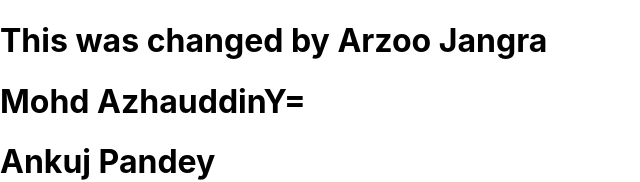
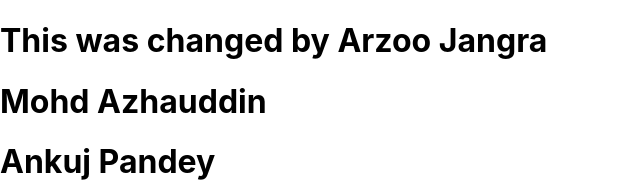
Before and after one commit to ankujpandey/testing, a React (Create React App) app: page / in a window 1280 px wide. Shown: the top 182 px of the page, without its empty margins (0-640 px from the left). Built offline with nearby package versions, Linux system fonts and the light colour scheme.

Commit message:
src update

```diff
--- a/src/App.js
+++ b/src/App.js
@@ -5,7 +5,7 @@ function App() {
   return (
     <>
       <h1>This was changed by Arzoo Jangra</h1>
-      <h1>Mohd AzhauddinY=</h1>
+      <h1>Mohd Azhauddin</h1>
       <h1>Ankuj Pandey</h1>
     </>
   );
```
